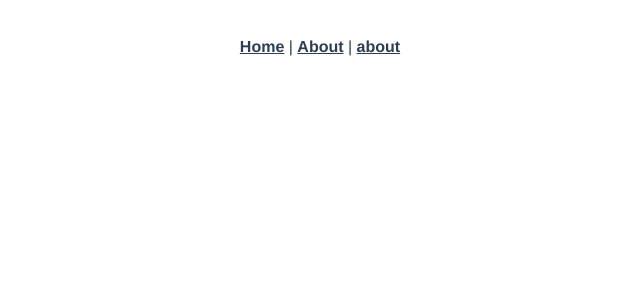
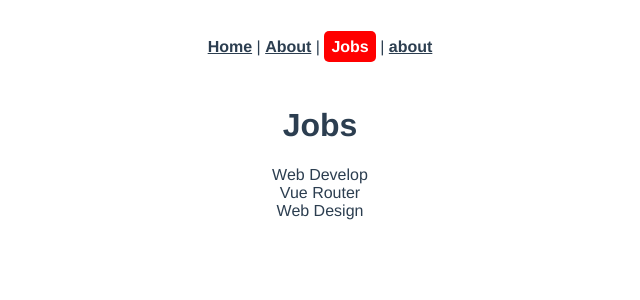
Before and after one commit to elhamhashemi56/vue-router-jobs, a Vue app: page /jobs in a window 1280 px wide. Shown: the top 300 px of the page, without its empty margins (320-960 px from the left). Built offline with nearby package versions, Linux system fonts and the light colour scheme.

Commit message:
VUE Folder Structure

```diff
--- a/src/App.vue
+++ b/src/App.vue
@@ -3,6 +3,7 @@
     <router-link to="/">Home</router-link> |
     <!-- <router-link to="/about">About</router-link> -->
     <router-link :to="{name:'About'}">About</router-link> |
+    <router-link :to="{name:'Jobs'}">Jobs</router-link> |
     <a href="/about">about</a>
   </nav>
   <router-view/>
@@ -27,6 +28,10 @@ nav a {
 }
 
 nav a.router-link-exact-active {
-  color: #42b983;
+  color: white;
+  background-color: red;
+  padding: 7px;
+  border-radius: 5px;
+  text-decoration: none;
 }
 </style>
--- a/src/router/index.js
+++ b/src/router/index.js
@@ -1,6 +1,8 @@
 import { createRouter, createWebHistory } from 'vue-router'
 import HomeView from '../views/HomeView.vue'
 import AboutView from "../views/AboutView.vue"
+import JobsView from "../views/Jobs/JobsView.vue"
+
 
 const routes = [
   {
@@ -12,7 +14,12 @@ const routes = [
     path: '/about',
     name: 'About',
     component: AboutView
-  }
+  },
+  {
+    path: '/jobs',
+    name: 'Jobs',
+    component: JobsView
+  },
 ]
 
 const router = createRouter({
--- a/src/views/AboutView.vue
+++ b/src/views/AboutView.vue
@@ -1,5 +1,6 @@
 <template>
   <div class="about">
     <h1>This is an about page</h1>
+    <p>Lorem ipsum dolor sit amet consectetur adipisicing elit. Deleniti, eveniet suscipit. Fuga at maxime facere aspernatur magni illum, reiciendis dignissimos odit, maiores consequatur consequuntur delectus modi, iusto voluptates iste optio.</p>
   </div>
 </template>
--- a/src/views/HomeView.vue
+++ b/src/views/HomeView.vue
@@ -1,6 +1,7 @@
 <template>
   <div class="home">
    <h1>Home Page</h1>
+   <p>Lorem ipsum dolor sit amet consectetur adipisicing elit. Magni a minus maiores voluptatibus nobis, nemo, libero aliquid cumque at est dignissimos sapiente veniam odio harum unde dolorem quasi iste nam?</p>
    <p>Lorem ipsum dolor sit amet consectetur adipisicing elit. Magni a minus maiores voluptatibus nobis, nemo, libero aliquid cumque at est dignissimos sapiente veniam odio harum unde dolorem quasi iste nam?</p>
   </div>
 </template>
--- /dev/null
+++ b/src/views/Jobs/JobsView.vue
@@ -0,0 +1,23 @@
+<template>
+  <h1>Jobs</h1>
+  <div v-for="item in jobs" :key="item.id">
+    {{ item.title }}
+  </div>
+</template>
+
+<script>
+export default {
+    data(){
+        return{
+            jobs:[{title:"Web Develop", id:1 , detail:"Lorem1"},
+                  {title:"Vue Router", id:2 , detail:"Lorem2"},
+                  {title:"Web Design", id:3 , detail:"Lorem3"}
+                ]
+        }
+    }
+}
+</script>
+
+<style>
+
+</style>
```
